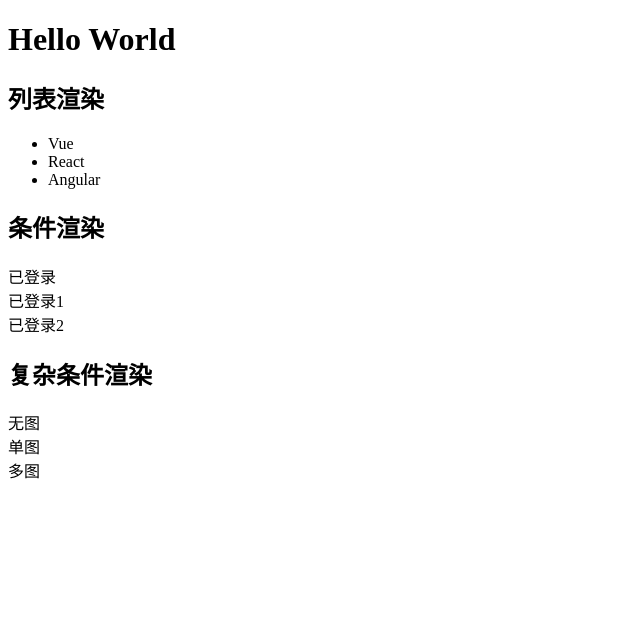
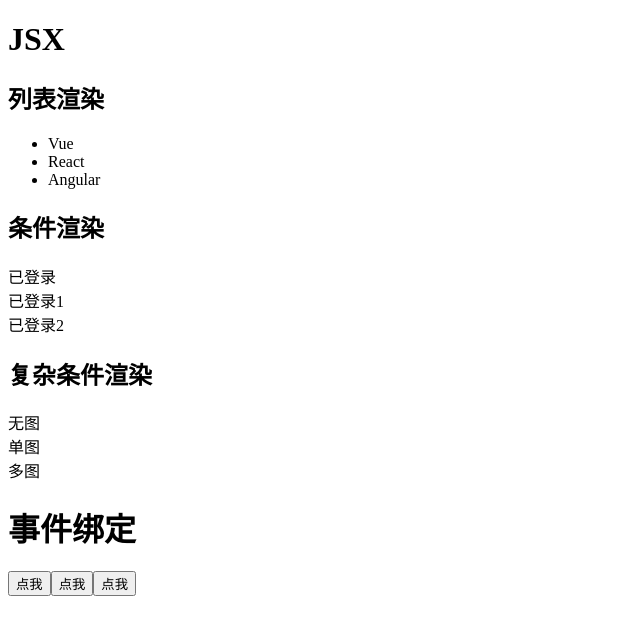
Before and after one commit to YouLe2016/study_react18, a React (Create React App) app: page / in a window 1280 px wide. Shown: the top 634 px of the page, without its empty margins (0-640 px from the left). Built offline with nearby package versions, Linux system fonts and the light colour scheme.

Commit message:
事件绑定

```diff
--- a/src/App.tsx
+++ b/src/App.tsx
@@ -1,10 +1,12 @@
 //项目的根组件
 //App --> index.js --> public/index.html(root)
 
+import React from "react";
+
 const list = [
-  {id:1001, name:'Vue'},
-  {id:1002, name: 'React'},
-  {id:1003, name: 'Angular'}
+  {id: 1001, name: 'Vue'},
+  {id: 1002, name: 'React'},
+  {id: 1003, name: 'Angular'}
 ]
 
 const flag = true
@@ -23,9 +25,18 @@ function test(type: number) {
 }
 
 function App() {
+  const clickHandler = () => {
+    console.log('点击事件')
+  }
+  const clickHandler2 = (e: React.MouseEvent<HTMLButtonElement>) => {
+    console.log('点击事件2', e)
+  }
+  const clickHandler3 = (name: string, e: React.MouseEvent<HTMLButtonElement>) => {
+    console.log('点击事件3', name, e)
+  }
   return (
     <div className="App">
-      <h1>Hello World</h1>
+      <h1>JSX</h1>
 
       <h2>列表渲染</h2>
       <ul>
@@ -40,12 +51,19 @@ function App() {
 
       {/*三目运算符*/}
       {flag ? <div>已登录1</div> : <div>未登录1</div>}
-      <div>{ flag ? '已登录2' : '未登录2'}</div>
+      <div>{flag ? '已登录2' : '未登录2'}</div>
 
       <h2>复杂条件渲染</h2>
       {test(0)}
       {test(1)}
       {test(2)}
+
+      <h1>事件绑定</h1>
+      <button onClick={clickHandler}>点我</button>
+      {/*事件参数*/}
+      <button onClick={clickHandler2}>点我</button>
+      {/*自定义参数*/}
+      <button onClick={(e) => clickHandler3('小白', e)}>点我</button>
     </div>
   );
 }
```
